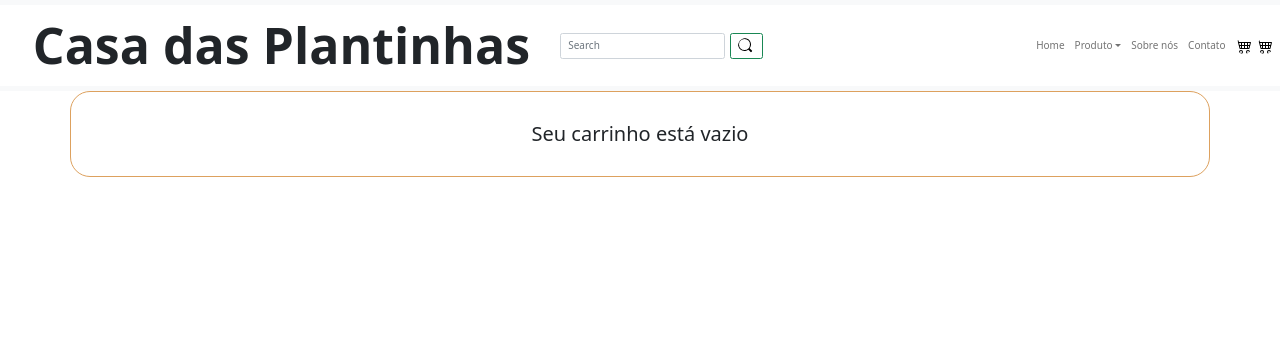
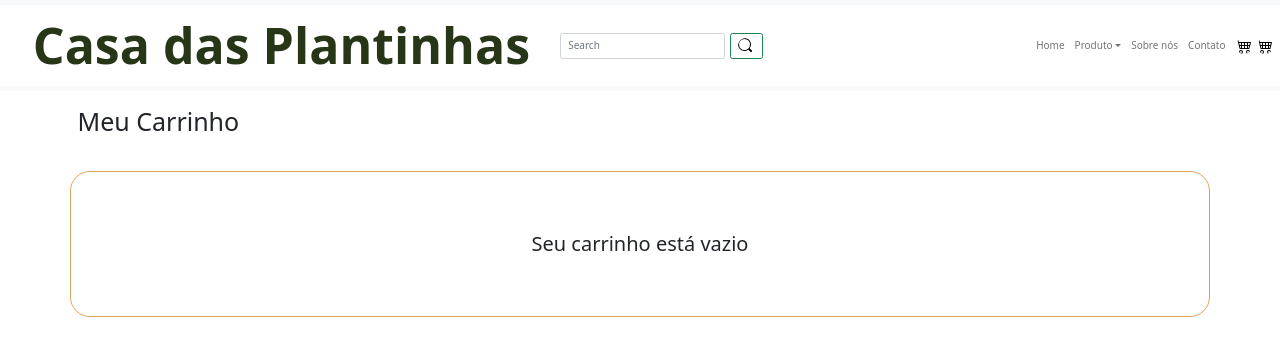
Before and after one commit to CheckPointIntegrador/front, a React (Create React App) app: page /cart in a window 1280 px wide. Shown: the top 356 px of the page. Built offline with nearby package versions, Linux system fonts and the light colour scheme.

Commit message:
volta as variaveis para o padrão e continua estilização do carrinho

```diff
--- a/src/App.scss
+++ b/src/App.scss
@@ -8,11 +8,10 @@
 
 html{
   font-size: 10px;
+  --brown-dark: #A2531E;
+  --brown-light: #DDA15E;
+  --green-dark: #283618;
+  $green-medium: #606C38;
+  --green-light: #81AA66;
+  --bg-2: #F2EFEF;
 }
-
-$brown-dark: #A2531E;
-$brown-light: #DDA15E;
-$green-dark: #283618;
-$green-medium: #606C38;
-$green-light: #81AA66;
-$bg-2: #F2EFEF;
--- a/src/pages/Cart/CartItem/index.js
+++ b/src/pages/Cart/CartItem/index.js
@@ -50,7 +50,7 @@ const CartItem = (props) =>{
           </Col>
           <Col xs={1} className="product-col my-auto">
             <Button
-              variant="danger"
+              variant="light"
               onClick={() =>
                 removeItem(product)
 
--- a/src/pages/Cart/CartItem/style.scss
+++ b/src/pages/Cart/CartItem/style.scss
@@ -1,17 +1,15 @@
-@import '../../../App.scss';
-
 .product-row{
+    color: var(--green-medium);
     .product-img{
-        height: 200px;
+        height: 180px;
         width: 200px;
         object-fit: cover;
         border-radius: 0.5rem;
     }
     .product-quantity{
         font-size: 1.5rem;
-
         .increment-decrement{
-            background-color:  rgba($brown-light, .2);
+            background-color:  rgba(var(--brown-light), .2);
 
             input[type=submit]{
                 border-style: none;
--- a/src/pages/Cart/index.js
+++ b/src/pages/Cart/index.js
@@ -1,17 +1,18 @@
 import React, {useContext, useEffect, useState} from 'react'
-import { Button, Container } from "react-bootstrap"
+import { Button, Container, Row, Col } from "react-bootstrap"
 import Header from '../../components/Header'
 import { CartContext } from '../../context/CartContext'
 import CartItem from './CartItem'
 import { Helmet } from 'react-helmet';
 import './style.scss'
+import { useNavigate } from 'react-router'
 
 const Cart = () => {
     const {cartItens, clearCart} = useContext(CartContext)
-    const [cartItensTotal, setCartItensTotal] = useState(0);
     const [cartPriceTotal, setCartPriceTotal] = useState(0);
+    const navigate = useNavigate();
+
     useEffect( ()=>{
-        setCartItensTotal(cartItens.reduce((total, prod) =>  total + prod.quantity, 0))
         setCartPriceTotal(cartItens.reduce((total, prod) =>  total + (prod.quantity*prod.price), 0).toLocaleString('pt-br',{style: 'currency', currency: 'BRL'}))
         }
         , [cartItens]);
@@ -24,28 +25,59 @@ const Cart = () => {
         </Helmet>
         <Header />
         <main>
-          <Container xs={12} sm={10} md={8} className="cart-container">
+          <Container className="cart-title d-flex my-4 justify-content-between">
+            <h1>Meu Carrinho</h1>
+          {cartItens.length>0 &&
+                <Button
+                  variant="light"
+                  onClick={() =>
+                      clearCart()
+                  }
+                >
+                  Limpar Carrinho
+                </Button>
+          }
+          </Container>
+
+          <Container xs={12} sm={10} md={8} className="cart-container my-5">
             {cartItens.map((item) => {
               return <CartItem {...item} key={item.id} />;
             })}
             {cartItens.length>0 ?
-              <div>
-                <Button
-                  variant="secondary"
+              <Row className="total-row">
+                <Col className="total-col m-5 d-flex justify-content-end">
+                  <h2>Total: {cartPriceTotal}</h2>
+                </Col>
+              </Row>
+              :
+              <h2 className="my-5 p-5 text-center">Seu carrinho está vazio</h2>
+            }
+          </Container>
+
+          {cartItens.length>0 &&
+              <Container className="buttons-container my-5 d-flex justify-content-end">
+                 <Button
+                  className="mx-2"
+                  variant="light"
                   onClick={() =>
-                      clearCart()
+                      navigate('/')
                   }
                 >
-                  Remover
+                  Continuar Comprando
                 </Button>
-                <div>Itens: {cartItensTotal} Total: {cartPriceTotal}</div>
-              </div>
-              :
-              <h2 className="m-5 text-center">Seu carrinho está vazio</h2>
-
+                <Button
+                  className="mx-2"
+                  variant="light"
+                  onClick={() =>
+                      console.log("finalizou")
+                  }
+                >
+                  Finalizar Compra
+                </Button>
+              </Container>
             }
 
-          </Container>
+
         </main>
       </>
     );
--- a/src/pages/Cart/style.scss
+++ b/src/pages/Cart/style.scss
@@ -1,6 +1,20 @@
-@import '../../App.scss';
+
+.cart-title{
+    color: var(--green-medium);
+    .btn{
+        font-size: 1.2rem;
+    }
+}
 
 .cart-container{
-    border: solid 1px $brown-light;
+    border: solid 1px var(--brown-light);
     border-radius: 2rem;
+    color: var(--green-medium);
+
 }
+
+.buttons-container{
+    .btn{
+        font-size: 1.2rem;
+    }
+}
```
